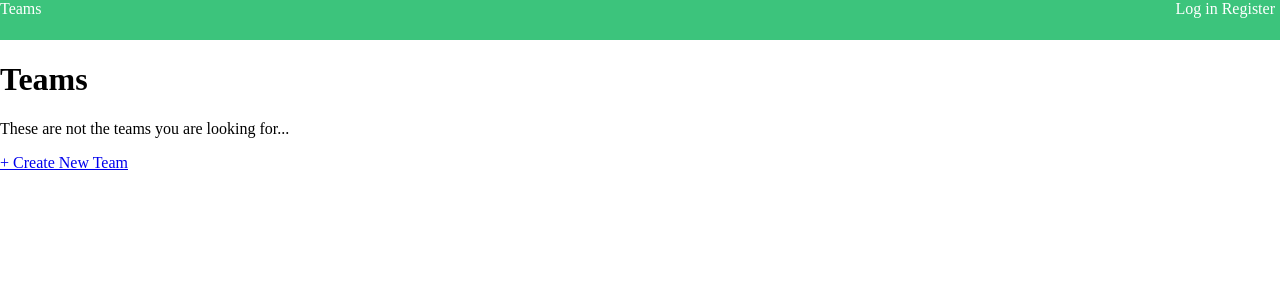
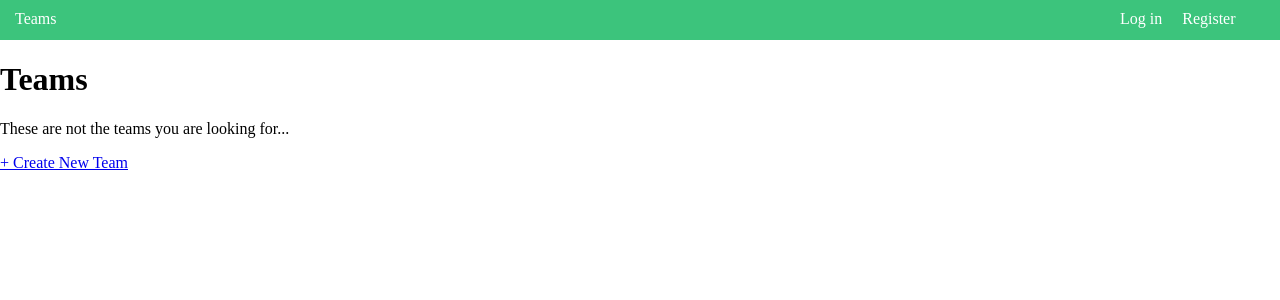
Before and after one commit to Jabronious/CloudRoni, a Django app: page / in a window 1280 px wide. Shown: the top 300 px of the page. Run offline with Django 3.2, Linux system fonts and the light colour scheme; data that the repository does not hold is empty; some libraries are stand-ins or nearby versions.

Commit message:
adds base js and some css

```diff
--- a/CloudRoni/static/CloudRoni/css/base.css
+++ b/CloudRoni/static/CloudRoni/css/base.css
@@ -10,19 +10,39 @@
     float: right;
 }
 
+.nav-item {
+    margin: 10px;
+    float: left;
+}
+
 .login {
     float: right;
     color: #FFF;
     margin-right: 5px;
+    height: 100%;
+    max-width: 25%;
+    min-width: 165px;
 }
 
 .login > span {
-    margin-right: 5px;
+    margin: 10px 5px 10px 0;
+    float: left;
 }
 
-#nav-bar > a, .login > a {
+#nav-bar > a {
+    float: left;
+    height: 100%;
+    width: 5%;
     color: #FFF;
     text-decoration: none;
+    margin-left: 5px;
+}
+
+.login > a {
+    color: #FFF;
+    text-decoration: none;
+    float: left;
+    height: 100%;
 }
 
 body {
--- /dev/null
+++ b/CloudRoni/static/CloudRoni/js/base.js
@@ -0,0 +1,7 @@
+$(document).ready(function() {
+    $("#nav-bar > a, .login > a").hover(function() {
+       $(this).css("background-color", "rgb(130,128,129)");
+    }, function(){
+        $(this).css("background-color", "rgb(60, 196, 124)");
+    });
+});
--- a/CloudRoni/templates/base.html
+++ b/CloudRoni/templates/base.html
@@ -1,16 +1,17 @@
 {% load static %}
 <script src="{% static 'CloudRoni/js/vendor/jquery/jquery.js' %}"></script>
+<script src="{% static 'CloudRoni/js/base.js' %}"></script>
 <link rel="stylesheet" href="{% static 'CloudRoni/css/base.css' %}">
 
 <div id='nav-bar'>
-    <a href="{% url 'cloud_roni:index' %}">Teams</a>
+    <a href="{% url 'cloud_roni:index' %}"><span class='nav-item'>Teams<span></a>
     <div class='login'>
     {% if user.is_authenticated %}
         <span>Hello, {{ user.username }}</span>
-        <a href="{% url 'users:logout' %}">Log out</a>
+        <a href="{% url 'users:logout' %}"><span class='nav-item'>Log out</span></a>
     {% else %}
-        <a href="{% url 'users:login' %}">Log in</a>
-        <a href="{% url 'users:register' %}">Register</a>
+        <a href="{% url 'users:login' %}"><span class='nav-item'>Log in</span></a>
+        <a href="{% url 'users:register' %}"><span class='nav-item'>Register</span></a>
     {% endif %}
     </div>
 </div>
```
